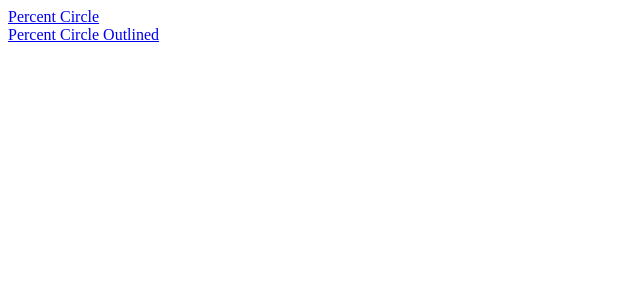
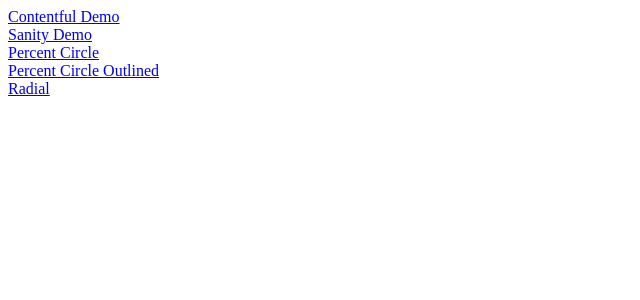
Before and after one commit to goldenshun/dv-playground, a Next.js app: page / in a window 1280 px wide. Shown: the top 300 px of the page, without its empty margins (0-640 px from the left). Built offline with nearby package versions, Linux system fonts and the light colour scheme.

Commit message:
Better index links

```diff
--- a/pages/index.js
+++ b/pages/index.js
@@ -1,9 +1,10 @@
-import Link from 'next/link';
-
 const Index = () => (
   <div>
-    <div><Link href="/percent-circle"><a>Percent Circle</a></Link></div>
-    <div><Link href="/percent-circle-outlined"><a>Percent Circle Outlined</a></Link></div>
+    <div><a href="/contentful-demo">Contentful Demo</a></div>
+    <div><a href="/sanity-demo">Sanity Demo</a></div>
+    <div><a href="/percent-circle">Percent Circle</a></div>
+    <div><a href="/percent-circle-outlined">Percent Circle Outlined</a></div>
+    <div><a href="/radial">Radial</a></div>
   </div>
 );
 
```
